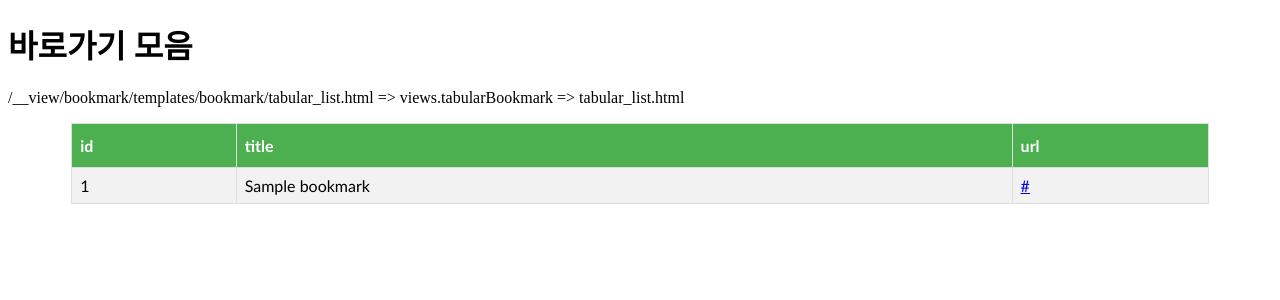
After one commit to kkchy12/blog, a Django app: template bookmark/templates/bookmark/tabular_list.html in a window 1280 px wide. The commit adds this page. Shown: the top 300 px of the page. Run offline with Django 3.2, Linux system fonts and the light colour scheme; the template is opened without the code that fills it: most values are stand-ins (such as "Sample title", 1, 10 or a date in 2020).

Commit message:
Changed ...

```diff
--- /dev/null
+++ b/bookmark/templates/bookmark/tabular_list.html
@@ -0,0 +1,68 @@
+<!DOCTYPE html>
+<html lang="ko">
+<head>
+    <meta charset="UTF-8">
+    <title>장고 북마크 리스트</title>
+    <style>
+        #tbl {
+            font-family: "Trebuchet MS", Arial, Helvetica, sans-serif;
+            border-collapse: collapse;
+            width: 90%;
+            margin: auto;
+        }
+
+        #tbl td, #tbl th {
+            border: 1px solid #ddd;
+            padding: 8px;
+        }
+
+        #tbl tr:nth-child(even){background-color: #f2f2f2;}
+
+        #tbl tr:hover {background-color: #ddd;}
+
+        #tbl th {
+            padding-top: 12px;
+            padding-bottom: 12px;
+            text-align: left;
+            background-color: #4CAF50;
+            color: white;
+        }
+    </style>
+</head>
+<body>
+<div id="content">
+    <h1>바로가기 모음</h1>
+    <p> {{ request.path }} => views.tabularBookmark => tabular_list.html </p>
+    <table id="tbl" >
+        <tr>
+            <th>id</th>
+            <th>title</th>
+            <th>url</th>
+        </tr>
+        {% for bookmark in bookmarks %} <!-- bookmarks로 쿼리셋을 넘겼음 -->
+            <tr>
+                <td>{{ bookmark.id }}</td>
+                <td>{{ bookmark.title }}</td>
+                <td>
+                    <!-- name이 'detail'인 url 패턴으로 연결하되
+                    bookmark.id가 pk 매개변수로 지정되어
+                    /bookmark/99/와 같은 url 패턴으로 처리됨.
+                    따라서 BookmarkDV.as_view() 메소드가 담당하여
+                    bookmark_detail.html로 연결함.  -->
+                    <a href="{% url 'detail' bookmark.id %}">
+                        {{ bookmark.url }}
+                        <!--{{ bookmark }} 템플릿 변수는
+                        Bookmark 테이블의 특정 레코드 하나를 의미하며,
+                        즉 Bookmark 클래스의 특정 객체를 의미하며,
+                        디폴트 컨텍스트 변수 object에 해당함.
+                        <ul> <li> 요소로 bookmark 객체를 지정하면
+                        bookmark.title이 출력되도록
+                        bookmark.models.Bookmark.__str__()에서 지정하였음. -->
+                    </a>
+                    </td>
+                </tr>
+            {% endfor %}
+        </table>
+    </div>
+</body>
+</html>
--- a/mysite/urls.py
+++ b/mysite/urls.py
@@ -15,7 +15,7 @@ Including another URLconf
 """
 
 
-from django.conf.urls import url
+from django.conf.urls import url,   include # include('bookmark.urls') 함수
 from django.contrib import admin
 
 # URL 패턴에 따라 뷰를 호출할 예정(아직 해당 뷰 코드는 작성 전 상태)
@@ -31,5 +31,6 @@ urlpatterns = [
     # /bookmark/ 요청을 처리할 뷰 클래스를 BookmarkLV로 지정하고, URL 패턴 이름 지정
     url(r'^bookmark/$', BookmarkLV.as_view(), name='index'),  # 1
     url(r'^bookmark/(?P<pk>\d+)/$', BookmarkDV.as_view(), name='detail'),  # 2
+    url(r'^admin/', admin.site.urls), url(r'', include('bookmark.urls')),  # 원래 있던 내용을 모두 bookmark/urls.py 파일로 옮기자.
 
 ]
```
Also changed, not shown: bookmark/templates/bookmark/bookmark_list.html (+85 -3 lines), bookmark/urls.py (added, +12 -0 lines).
